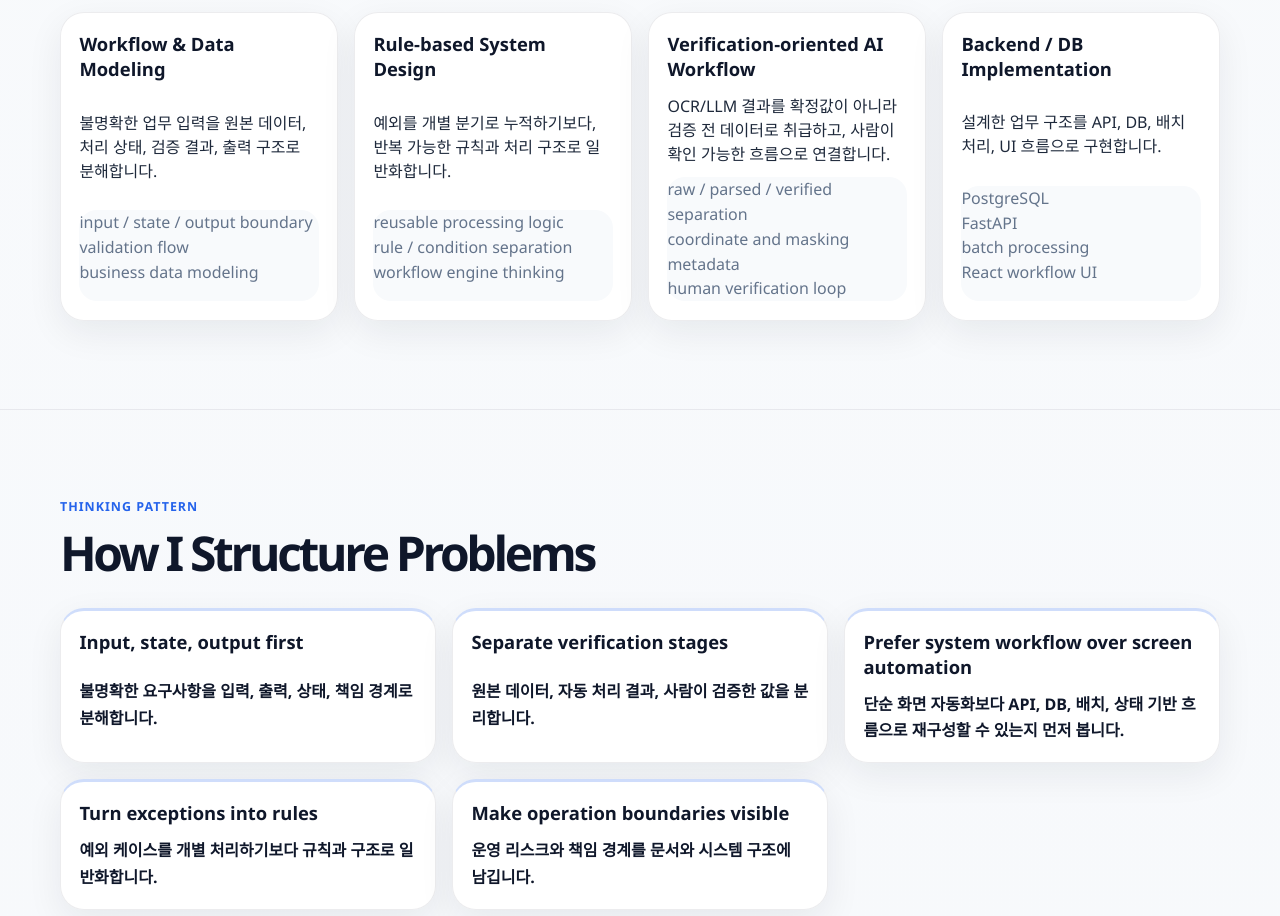
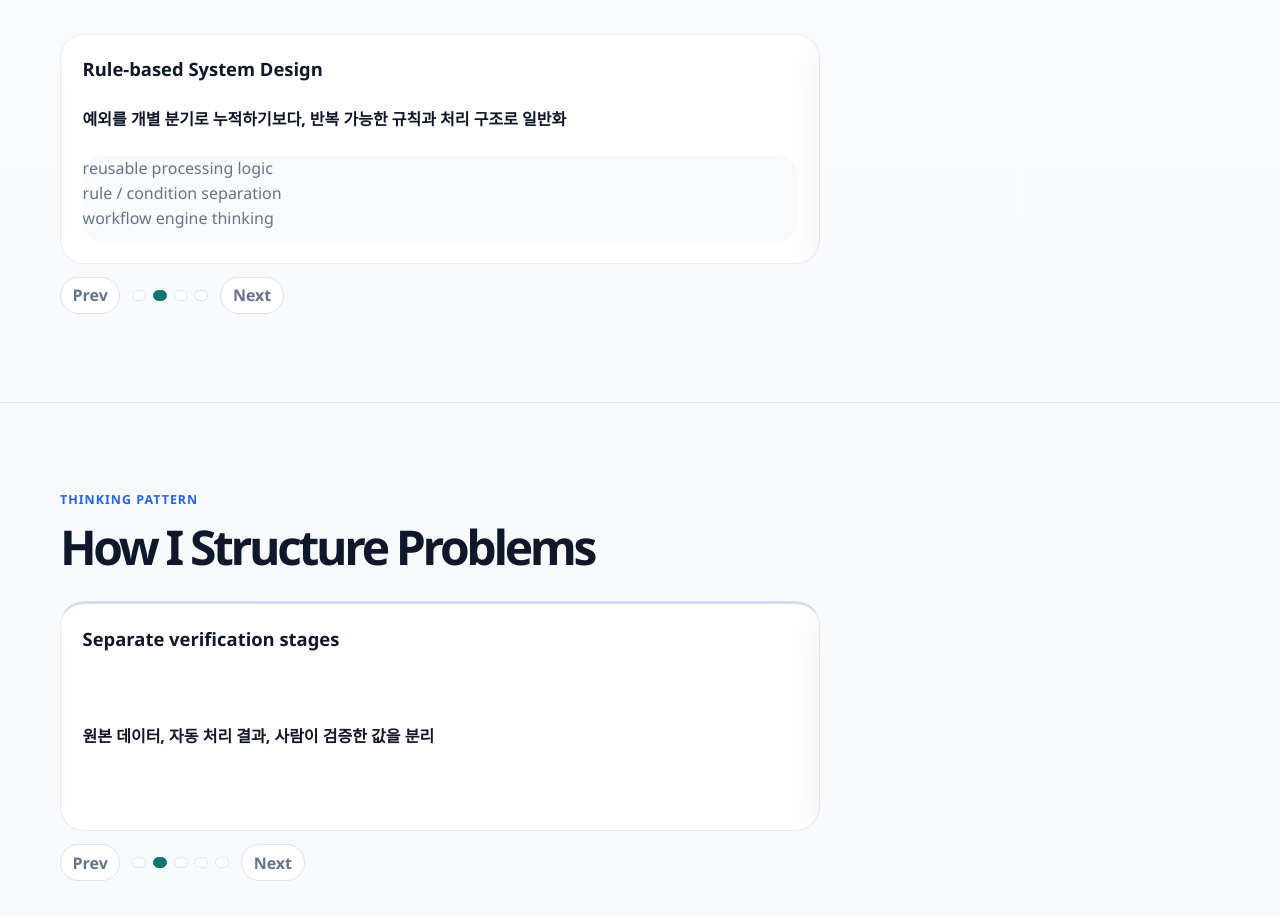
Before and after one commit to Dreamer-Dy-Yun/career-portfolio, a React (Vite) app: page / in a window 1280 px wide. Shown: the part 896-1812 px from the top of the page. Built offline with nearby package versions, Linux system fonts and the light colour scheme; no server answers.

Commit message:
Fix header styling and add card carousel

```diff
--- /dev/null
+++ b/src/components/CardCarousel.tsx
@@ -0,0 +1,79 @@
+import { useEffect, useState, type ReactNode } from 'react';
+
+type CardCarouselProps = {
+  ariaLabel: string;
+  items: ReactNode[];
+  intervalMs?: number;
+};
+
+const CardCarousel = ({ ariaLabel, items, intervalMs = 4200 }: CardCarouselProps) => {
+  const [activeIndex, setActiveIndex] = useState(0);
+
+  useEffect(() => {
+    if (items.length <= 1) {
+      return;
+    }
+
+    const timerId = window.setInterval(() => {
+      setActiveIndex((currentIndex) => (currentIndex + 1) % items.length);
+    }, intervalMs);
+
+    return () => {
+      window.clearInterval(timerId);
+    };
+  }, [intervalMs, items.length]);
+
+  useEffect(() => {
+    if (activeIndex >= items.length) {
+      setActiveIndex(0);
+    }
+  }, [activeIndex, items.length]);
+
+  if (items.length === 0) {
+    return null;
+  }
+
+  const moveToPrevious = () => {
+    setActiveIndex((currentIndex) => (currentIndex - 1 + items.length) % items.length);
+  };
+
+  const moveToNext = () => {
+    setActiveIndex((currentIndex) => (currentIndex + 1) % items.length);
+  };
+
+  return (
+    <div className="card-carousel" aria-label={ariaLabel}>
+      <div className="carousel-viewport" aria-live="polite">
+        <div className="carousel-track" style={{ transform: `translateX(-${activeIndex * 100}%)` }}>
+          {items.map((item, index) => (
+            <div className="carousel-slide" key={index} aria-hidden={activeIndex !== index}>
+              {item}
+            </div>
+          ))}
+        </div>
+      </div>
+      <div className="carousel-controls">
+        <button className="carousel-button" type="button" onClick={moveToPrevious}>
+          Prev
+        </button>
+        <div className="carousel-dots" aria-label="Carousel pages">
+          {items.map((_, index) => (
+            <button
+              aria-label={`Show item ${index + 1}`}
+              aria-pressed={activeIndex === index}
+              className="carousel-dot"
+              key={index}
+              type="button"
+              onClick={() => setActiveIndex(index)}
+            />
+          ))}
+        </div>
+        <button className="carousel-button" type="button" onClick={moveToNext}>
+          Next
+        </button>
+      </div>
+    </div>
+  );
+};
+
+export default CardCarousel;
--- a/src/components/Footer.tsx
+++ b/src/components/Footer.tsx
@@ -6,7 +6,7 @@ const Footer = ({ contentSource }: FooterProps) => {
   return (
     <footer className="site-footer">
       <div className="footer-inner">
-        <span>Yun Dae-Young Portfolio</span>
+        <span>Yun Dae-Young&apos;s Portfolio</span>
         <span>content: {contentSource === 'google-sheet' ? 'Google Sheets' : 'local seed'}</span>
       </div>
     </footer>
--- a/src/components/Header.tsx
+++ b/src/components/Header.tsx
@@ -14,16 +14,20 @@ const navItems = [
 const Header = ({ siteTitle }: HeaderProps) => {
   return (
     <header className="site-header">
+      <div className="header-inner">
         <a className="brand" href="#top" aria-label="Go to top">
           {siteTitle}
         </a>
         <nav aria-label="Primary navigation">
+          <ul className="nav-list">
             {navItems.map((item) => (
-          <a key={item.href} href={item.href}>
-            {item.label}
-          </a>
+              <li key={item.href}>
+                <a href={item.href}>{item.label}</a>
+              </li>
             ))}
+          </ul>
         </nav>
+      </div>
     </header>
   );
 };
--- a/src/components/Hero.tsx
+++ b/src/components/Hero.tsx
@@ -14,13 +14,13 @@ const Hero = ({ hero }: HeroProps) => {
           <p className="hero-title">{hero.title}</p>
           <p className="hero-subtitle">{hero.subtitle}</p>
           <p className="hero-description">{hero.description}</p>
-          <ul className="chip-list" aria-label="핵심 키워드">
+          <ul className="chip-list" aria-label="Core keywords">
             {hero.chips.map((chip) => (
               <li key={chip}>{chip}</li>
             ))}
           </ul>
         </div>
-        <div className="hero-panel" aria-label="사진 영역">
+        <div className="hero-panel" aria-label="Profile photo placeholder">
           <span>Photo</span>
           <strong>YD</strong>
           <p>프로필 사진 연결 예정</p>
--- a/src/components/OperatingPrinciples.tsx
+++ b/src/components/OperatingPrinciples.tsx
@@ -1,24 +1,19 @@
 import type { OperatingPrincipleContent } from '../data/types';
+import CardCarousel from './CardCarousel';
 
 type OperatingPrinciplesProps = {
   principles?: OperatingPrincipleContent[];
 };
 
 const OperatingPrinciples = ({ principles = [] }: OperatingPrinciplesProps) => {
-  if (principles.length === 0) {
-    return null;
-  }
+  const items = principles.map((principle) => (
+    <article className="principle-card" key={principle.title}>
+      <h3>{principle.title}</h3>
+      <p>{principle.description}</p>
+    </article>
+  ));
 
-  return (
-    <div className="principle-grid">
-      {principles.map((principle) => (
-        <article className="principle-card" key={principle.title}>
-          <h3>{principle.title}</h3>
-          <p>{principle.description}</p>
-        </article>
-      ))}
-    </div>
-  );
+  return <CardCarousel ariaLabel="Thinking pattern carousel" items={items} />;
 };
 
 export default OperatingPrinciples;
--- a/src/components/RoleGrid.tsx
+++ b/src/components/RoleGrid.tsx
@@ -1,13 +1,12 @@
 import type { RoleContent } from '../data/types';
+import CardCarousel from './CardCarousel';
 
 type RoleGridProps = {
   roles: RoleContent[];
 };
 
 const RoleGrid = ({ roles }: RoleGridProps) => {
-  return (
-    <div className="role-grid">
-      {roles.map((role) => (
+  const items = roles.map((role) => (
     <article className="role-card" key={role.title}>
       <h3>{role.title}</h3>
       <p>{role.description}</p>
@@ -17,9 +16,9 @@ const RoleGrid = ({ roles }: RoleGridProps) => {
         ))}
       </ul>
     </article>
-      ))}
-    </div>
-  );
+  ));
+
+  return <CardCarousel ariaLabel="Position carousel" items={items} />;
 };
 
 export default RoleGrid;
--- a/src/data/portfolioContent.ts
+++ b/src/data/portfolioContent.ts
@@ -1,7 +1,7 @@
 import type { PortfolioContent } from './types';
 
 export const fallbackContent: PortfolioContent = {
-  siteTitle: 'Yun Dae-Young Portfolio',
+  siteTitle: "Yun Dae-Young's Portfolio",
   hero: {
     name: 'Yun Dae-Young',
     title: 'Workflow & Data System Designer',
@@ -13,45 +13,45 @@ export const fallbackContent: PortfolioContent = {
   roles: [
     {
       title: 'Workflow & Data Modeling',
-      description: '불명확한 업무 입력을 원본 데이터, 처리 상태, 검증 결과, 출력 구조로 분해합니다.',
+      description: '불명확한 업무 입력을 원본 데이터, 처리 상태, 검증 결과, 출력 구조로 분해',
       focus: ['input / state / output boundary', 'validation flow', 'business data modeling'],
     },
     {
       title: 'Rule-based System Design',
-      description: '예외를 개별 분기로 누적하기보다, 반복 가능한 규칙과 처리 구조로 일반화합니다.',
+      description: '예외를 개별 분기로 누적하기보다, 반복 가능한 규칙과 처리 구조로 일반화',
       focus: ['reusable processing logic', 'rule / condition separation', 'workflow engine thinking'],
     },
     {
       title: 'Verification-oriented AI Workflow',
-      description: 'OCR/LLM 결과를 확정값이 아니라 검증 전 데이터로 취급하고, 사람이 확인 가능한 흐름으로 연결합니다.',
+      description: 'OCR/LLM 결과를 확정값이 아니라 검증 전 데이터로 취급하고, 사람이 확인 가능한 흐름으로 연결',
       focus: ['raw / parsed / verified separation', 'coordinate and masking metadata', 'human verification loop'],
     },
     {
       title: 'Backend / DB Implementation',
-      description: '설계한 업무 구조를 API, DB, 배치 처리, UI 흐름으로 구현합니다.',
+      description: '설계한 업무 구조를 API, DB, 배치 처리, UI 흐름으로 구현',
       focus: ['PostgreSQL', 'FastAPI', 'batch processing', 'React workflow UI'],
     },
   ],
   operatingPrinciples: [
     {
       title: 'Input, state, output first',
-      description: '불명확한 요구사항을 입력, 출력, 상태, 책임 경계로 분해합니다.',
+      description: '불명확한 요구사항을 입력, 출력, 상태, 책임 경계로 분해',
     },
     {
       title: 'Separate verification stages',
-      description: '원본 데이터, 자동 처리 결과, 사람이 검증한 값을 분리합니다.',
+      description: '원본 데이터, 자동 처리 결과, 사람이 검증한 값을 분리',
     },
     {
       title: 'Prefer system workflow over screen automation',
-      description: '단순 화면 자동화보다 API, DB, 배치, 상태 기반 흐름으로 재구성할 수 있는지 먼저 봅니다.',
+      description: '단순 화면 자동화보다 API, DB, 배치, 상태 기반 흐름으로 재구성 가능한지 먼저 검토',
     },
     {
       title: 'Turn exceptions into rules',
-      description: '예외 케이스를 개별 처리하기보다 규칙과 구조로 일반화합니다.',
+      description: '예외 케이스를 개별 처리보다 규칙과 구조로 일반화',
     },
     {
       title: 'Make operation boundaries visible',
-      description: '운영 리스크와 책임 경계를 문서와 시스템 구조에 남깁니다.',
+      description: '운영 리스크와 책임 경계를 문서와 시스템 구조에 기록',
     },
   ],
   projects: [
--- a/src/styles/components.css
+++ b/src/styles/components.css
@@ -47,8 +47,70 @@
   letter-spacing: -0.1em;
 }
 
-.role-grid,
-.principle-grid,
+.card-carousel {
+  max-width: 760px;
+}
+
+.carousel-viewport {
+  overflow: hidden;
+  border-radius: var(--radius);
+}
+
+.carousel-track {
+  display: flex;
+  transition: transform 360ms ease;
+}
+
+.carousel-slide {
+  flex: 0 0 100%;
+  min-width: 0;
+}
+
+.carousel-slide > .role-card,
+.carousel-slide > .principle-card {
+  min-height: 230px;
+}
+
+.carousel-controls {
+  display: flex;
+  align-items: center;
+  gap: 0.75rem;
+  margin-top: 0.8rem;
+}
+
+.carousel-button {
+  border: 1px solid var(--line);
+  border-radius: 999px;
+  padding: 0.42rem 0.72rem;
+  color: var(--muted);
+  background: #ffffff;
+  font-weight: 900;
+}
+
+.carousel-button:hover,
+.carousel-dot:hover {
+  border-color: var(--primary);
+  color: var(--primary);
+}
+
+.carousel-dots {
+  display: flex;
+  gap: 0.42rem;
+}
+
+.carousel-dot {
+  width: 0.7rem;
+  height: 0.7rem;
+  border: 1px solid var(--line);
+  border-radius: 999px;
+  background: #ffffff;
+}
+
+.carousel-dot[aria-pressed='true'] {
+  border-color: var(--primary);
+  background: var(--primary);
+}
+
 .project-grid,
 .skill-grid {
   display: grid;
@@ -65,21 +127,22 @@
   border: 1px solid rgba(15, 23, 42, 0.08);
   border-radius: var(--radius);
   background: rgba(255, 255, 255, 0.92);
-  padding: 1.15rem;
+  padding: 1.35rem;
   box-shadow: 0 12px 36px rgba(15, 23, 42, 0.07);
 }
 
 .role-card,
+.principle-card,
+.skill-card {
+  display: grid;
+  gap: 0.85rem;
+}
+
 .skill-card {
   grid-column: span 3;
-  display: grid;
-  gap: 0.75rem;
 }
 
 .principle-card {
-  grid-column: span 4;
-  display: grid;
-  gap: 0.75rem;
   border-top: 3px solid rgba(37, 99, 235, 0.22);
 }
 
@@ -111,6 +174,7 @@
 
 .project-summary,
 .principle-card p,
+.role-card p,
 .contact-panel p {
   color: var(--ink);
   font-weight: 800;
```
Also changed, not shown: src/services/contentLoader.ts (+17 -1 lines), src/components/README.md, src/services/README.md, 2 other files (tests, documents, lock files or other folders). Lines whose indentation alone changed are shown as unchanged.
